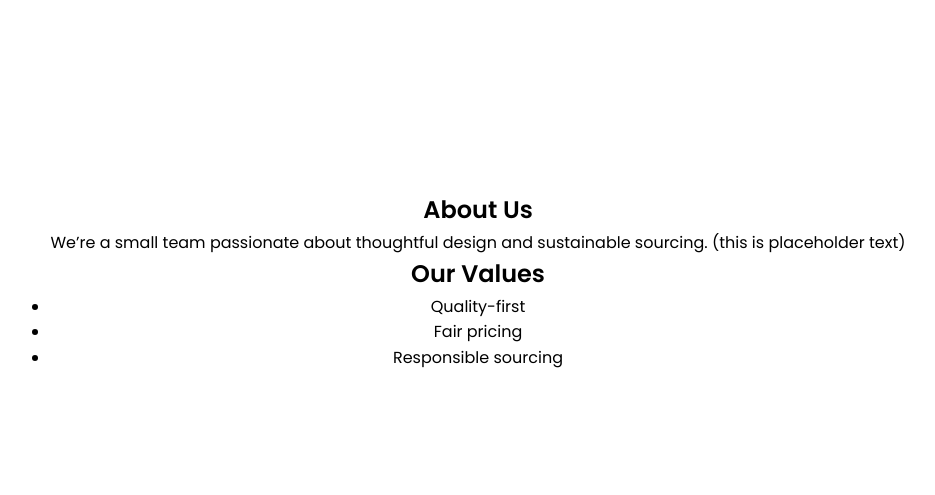
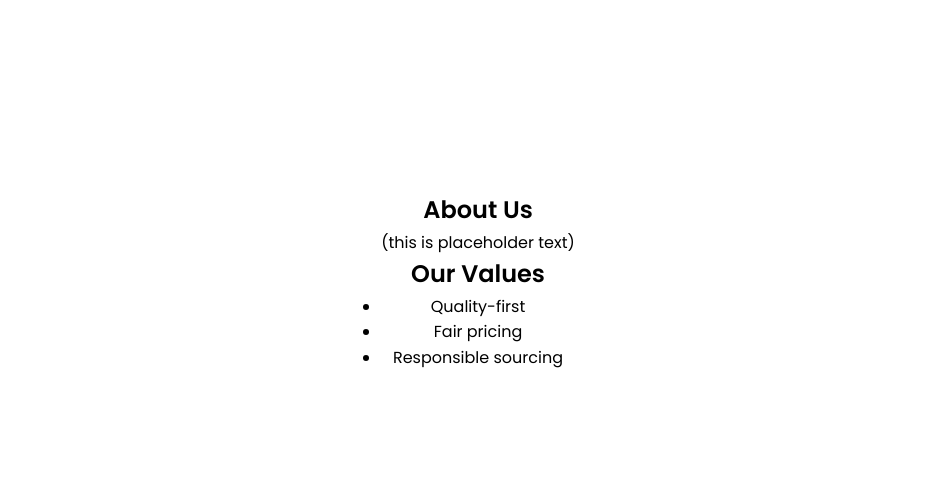
Before and after one commit to lofitemi9/Computer-Programming, a PHP site: page /templates/about.php in a window 1280 px wide. Shown: the part 96-591 px from the top of the page, without its empty margins (162-1097 px from the left). Run offline with PHP 8.4, Linux system fonts and the light colour scheme.

Commit message:
edited commenting to make more sense

```diff
--- a/Georgian_Comp/PHP_Lessons/CSS-PHP-Project/templates/about.php
+++ b/Georgian_Comp/PHP_Lessons/CSS-PHP-Project/templates/about.php
@@ -1,7 +1,5 @@
 <?php
-/* about page
-   centered content (body class)
-*/
+
 $base = '/Georgian_Comp/PHP_Lessons/CSS-PHP-Project';
 $bodyClass = 'about-page';
 include __DIR__ . '/../inc/header.php';
@@ -10,7 +8,7 @@ include __DIR__ . '/../inc/header.php';
 <!-- about section -->
 <section class="about-section">
     <h1>About Us</h1>
-    <p>We’re a small team passionate about thoughtful design and sustainable sourcing. (this is placeholder text)</p>
+    <p> (this is placeholder text)</p>
 
     <article class="about-values">
         <h2>Our Values</h2>
--- a/Georgian_Comp/PHP_Lessons/CSS-PHP-Project/templates/contact.php
+++ b/Georgian_Comp/PHP_Lessons/CSS-PHP-Project/templates/contact.php
@@ -1,7 +1,4 @@
 <?php
-/* contact page
-   centered content (body class)
-*/
 $base = '/Georgian_Comp/PHP_Lessons/CSS-PHP-Project';
 $bodyClass = 'contact-page';
 include __DIR__ . '/../inc/header.php';
--- a/Georgian_Comp/PHP_Lessons/CSS-PHP-Project/templates/login.php
+++ b/Georgian_Comp/PHP_Lessons/CSS-PHP-Project/templates/login.php
@@ -1,7 +1,4 @@
 <?php
-/* login page
-   centered content (body class)
-*/
 $base = '/Georgian_Comp/PHP_Lessons/CSS-PHP-Project';
 $bodyClass = 'auth-page';
 include __DIR__ . '/../inc/header.php';
--- a/Georgian_Comp/PHP_Lessons/CSS-PHP-Project/templates/register.php
+++ b/Georgian_Comp/PHP_Lessons/CSS-PHP-Project/templates/register.php
@@ -1,7 +1,4 @@
 <?php
-/* register page
-   centered content (body class)
-*/
 $base = '/Georgian_Comp/PHP_Lessons/CSS-PHP-Project';
 $bodyClass = 'auth-page';
 include __DIR__ . '/../inc/header.php';
```
